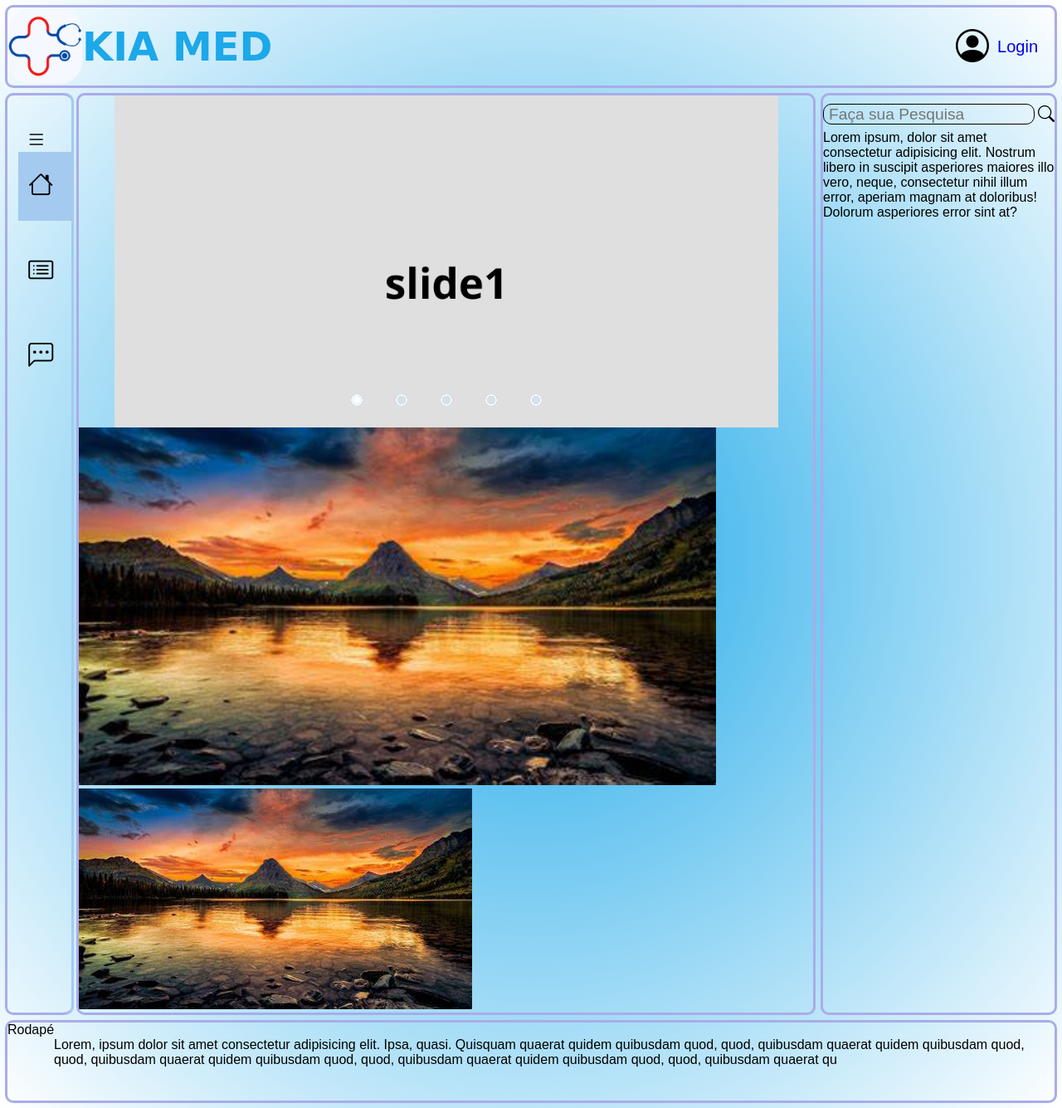
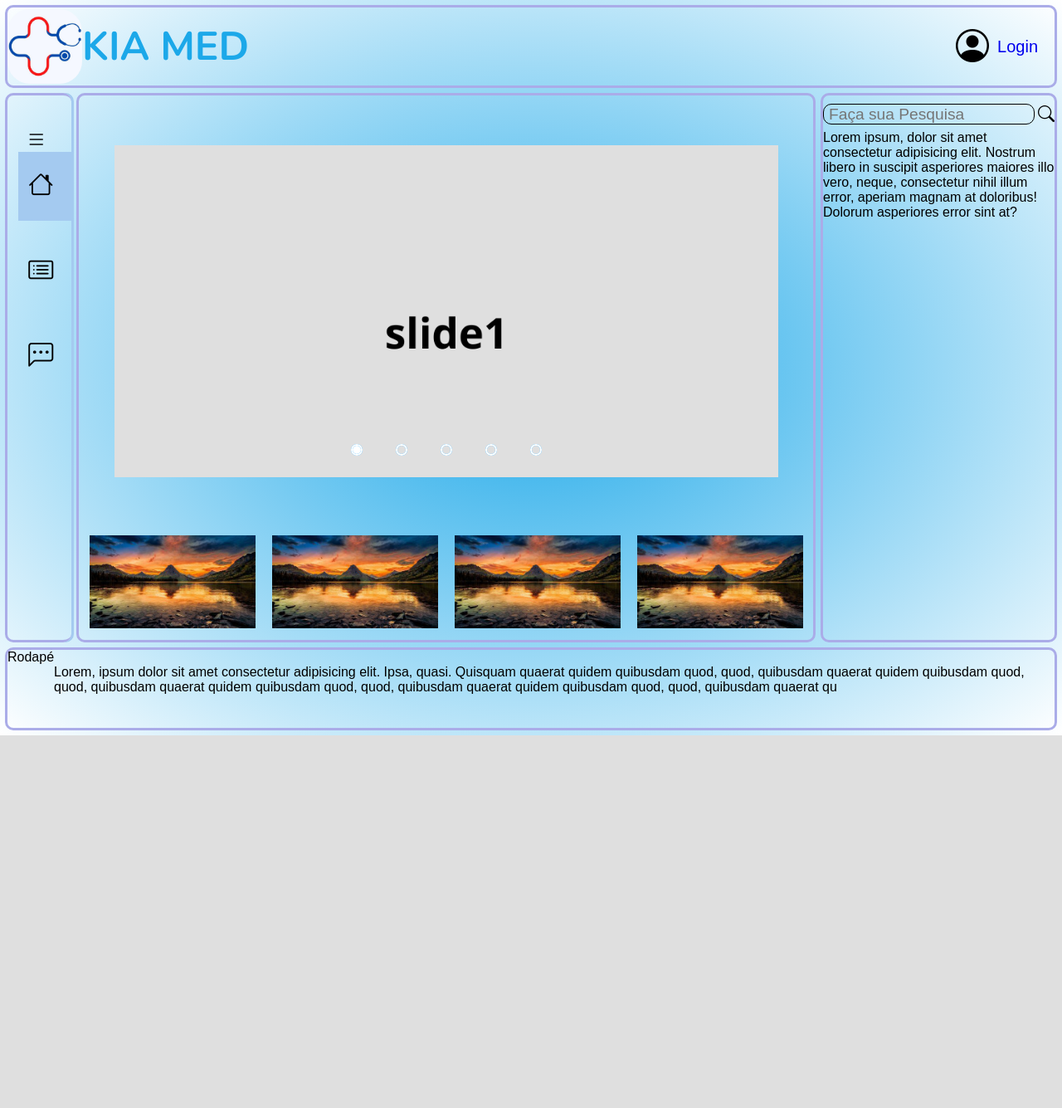
Before and after one commit to Kizzo-liso/KIA-MED, a PHP site: page /home.html in a window 1280 px wide. Shown: the whole page at 83% size. After the commit the page ends 886 px from the top, so only its background shows below. Run offline with PHP 8.4, Linux system fonts and the light colour scheme.

Commit message:
sofri igual uma puta, conteudo em blocos embaixo do sliders

```diff
--- a/css/styles.css
+++ b/css/styles.css
@@ -1,11 +1,13 @@
+@import url('https://fonts.googleapis.com/css2?family=Nunito:wght@700&display=swap');
 *{
     margin: 0;
     padding: 0;
     box-sizing:border-box;
 
 }
+
 #texto{
-    font-family: cursive;
+    font-family: 'Nunito', sans-serif;
 }
 body{
     background: radial-gradient(rgb(28, 168, 233),white);
@@ -209,7 +211,7 @@ ul li.item-menu a .icon > i{
 
 /*slider*/
 .slider{
-    margin: 0 auto;
+    margin: 60px auto;
     width: 800px;
     height: 400px;
     overflow: hidden;
@@ -328,3 +330,28 @@ ul li.item-menu a .icon > i{
     text-decoration: none;
 }
 /*fim*/
+.conteudos{
+    width: auto;
+    height: auto;
+    display: flex;
+}
+
+.blcs-conteudo {
+    margin-top: auto;
+    display: flex;
+    justify-content: center;
+    align-items: center;
+    width: 100%;
+}
+
+.conteudo-blcs {
+    width: 200px;
+    margin: 10px;
+    text-align: center;
+}
+
+
+.img-bloco {
+    max-width: 100%;
+    height: auto;
+}
--- a/home.html
+++ b/home.html
@@ -107,11 +107,11 @@
 
 
                 <div class="manual-navigation">
-                <label for="radio1"class="manual-bnt"></label>
-                <label for="radio2"class="manual-bnt"></label>
-                <label for="radio3"class="manual-bnt"></label>
-                <label for="radio4"class="manual-bnt"></label>
-                <label for="radio5"class="manual-bnt"></label>
+                    <label for="radio1" class="manual-bnt"></label>
+                    <label for="radio2" class="manual-bnt"></label>
+                    <label for="radio3" class="manual-bnt"></label>
+                    <label for="radio4" class="manual-bnt"></label>
+                    <label for="radio5" class="manual-bnt"></label>
                 </div>
 
 
@@ -119,8 +119,22 @@
 
         </section>
         <section class="conteudos">
-        <img id="teste" src="img/OIP.jpg" alt="">
-        <img src="img/OIP.jpg" alt="">
+
+            <section class="blcs-conteudo">
+                <div class="conteudo-blcs">
+                    <a href="#"><img class="img-bloco" src="img/OIP.jpg" alt=""></a>
+                </div>
+                <div class="conteudo-blcs">
+                    <a href="#"><img class="img-bloco" src="img/OIP.jpg" alt=""></a>
+                </div>
+                <div class="conteudo-blcs">
+                    <a href="#"><img class="img-bloco" src="img/OIP.jpg" alt=""></a>
+                </div>
+                <div class="conteudo-blcs">
+                    <a href="#"><img class="img-bloco" src="img/OIP.jpg" alt=""></a>
+
+                </div>
+            </section>
         </section>
     </main>
     <aside>
@@ -141,7 +155,8 @@
         </div><!--Box Busca-->
 
         <div class="resultado-pesquisa">
-            Lorem ipsum, dolor sit amet consectetur adipisicing elit. Nostrum libero in suscipit asperiores maiores illo vero, neque, consectetur nihil illum error, aperiam magnam at doloribus! Dolorum asperiores error sint at?
+            Lorem ipsum, dolor sit amet consectetur adipisicing elit. Nostrum libero in suscipit asperiores maiores illo
+            vero, neque, consectetur nihil illum error, aperiam magnam at doloribus! Dolorum asperiores error sint at?
         </div>
 
     </aside>
```
Lines whose indentation alone changed are shown as unchanged.
